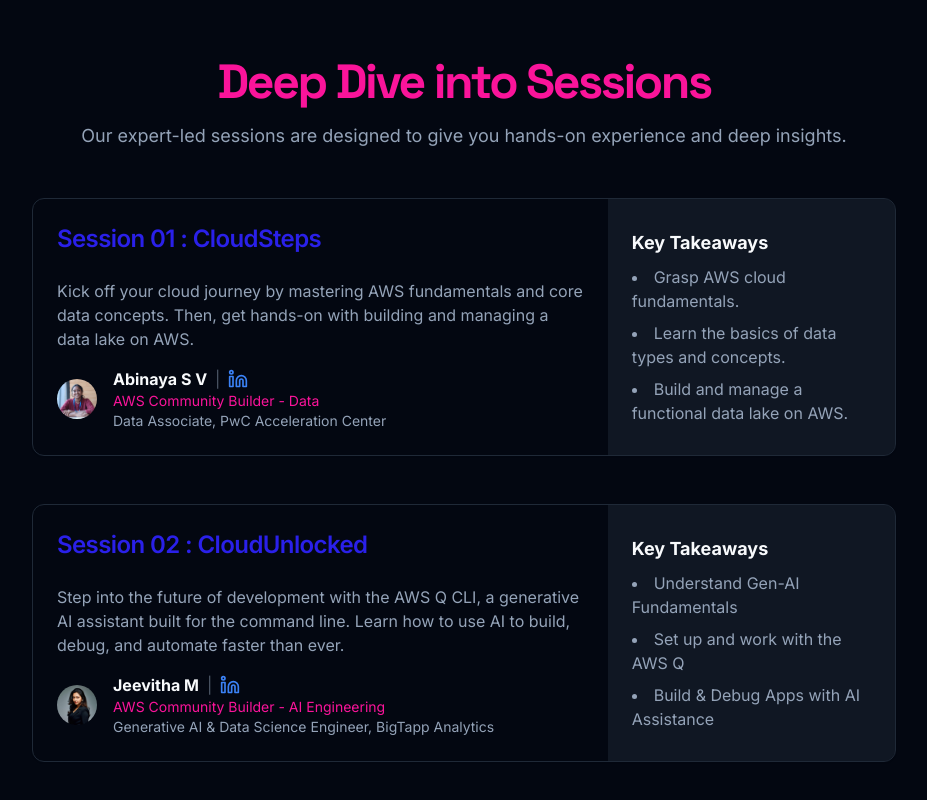
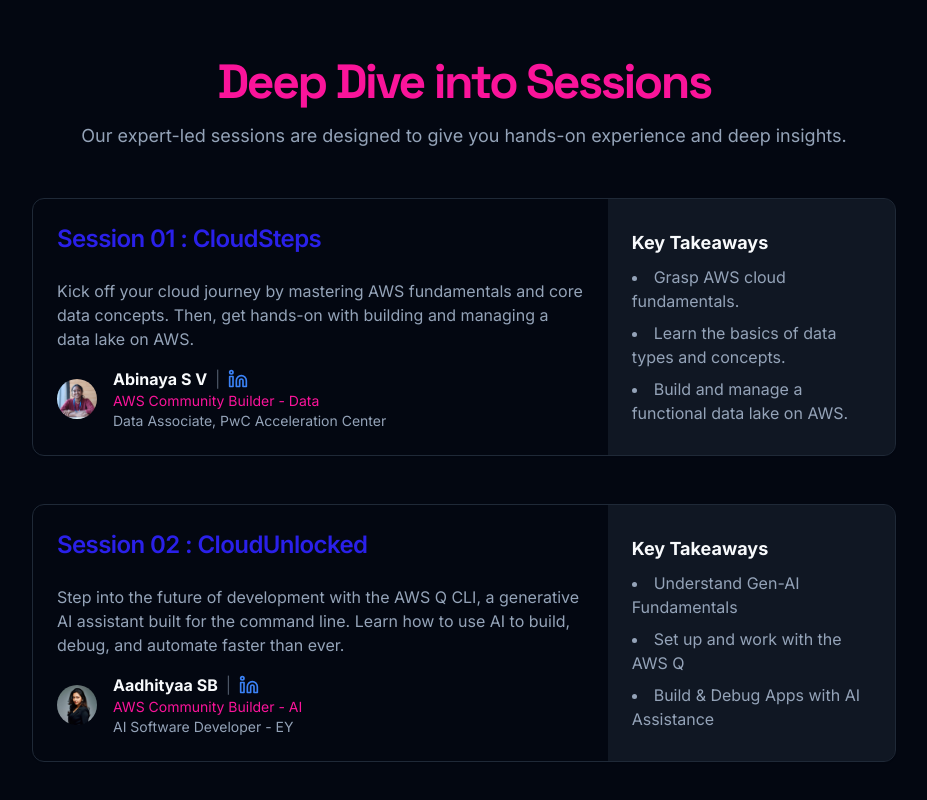
Before and after one commit to jhingalala1234/CloudX-Ascend, a Next.js app: page / in a window 1280 px wide. Shown: the part 1966-2766 px from the top of the page, without its empty margins (176-1103 px from the left). Built offline with nearby package versions, Linux system fonts and the light colour scheme.

Commit message:
changed-code-files

```diff
--- a/src/app/page.tsx
+++ b/src/app/page.tsx
@@ -92,7 +92,7 @@ export default function Home() {
             </nav>
             <Button asChild variant="glass" className="hidden md:flex">
               <Link href="/register">
-                Register
+                Register Now
                 <ArrowRight className="ml-2 h-5 w-5" />
               </Link>
             </Button>
@@ -305,19 +305,19 @@ export default function Home() {
                       <p className="text-muted-foreground">Step into the future of development with the AWS Q CLI, a generative AI assistant built for the command line. Learn how to use AI to build, debug, and automate faster than ever.</p>
                        <div className="flex items-center gap-4">
                         <Avatar>
-                          <AvatarImage src="/speakers/speaker2.jpeg" alt="Jeevitha M" />
-                          <AvatarFallback>JM</AvatarFallback>
+                          <AvatarImage src="/speakers/speaker2.jpeg" alt="Aadhityaa SB" />
+                          <AvatarFallback>AS</AvatarFallback>
                         </Avatar>
                         <div>
                           <div className="flex items-center gap-2">
-                            <p className="font-bold">Jeevitha M</p>
+                            <p className="font-bold">Aadhityaa SB</p>
                             <span className="text-muted-foreground/50">|</span>
-                            <Link href="https://www.linkedin.com/in/jeevitha-m-357979223/" target="_blank" rel="noopener noreferrer">
+                            <Link href="https://www.linkedin.com/in/aadhi0612/" target="_blank" rel="noopener noreferrer">
                               <Linkedin className="h-5 w-5 text-blue-500 transition-colors hover:text-blue-500/80" />
                             </Link>
                           </div>
-                          <p className="text-sm text-primary">AWS Community Builder - AI Engineering</p>
-                          <p className="text-sm text-muted-foreground">Generative AI & Data Science Engineer, BigTapp Analytics</p>
+                          <p className="text-sm text-primary">AWS Community Builder - AI</p>
+                          <p className="text-sm text-muted-foreground">AI Software Developer - EY</p>
                         </div>
                       </div>
                     </CardContent>
```
